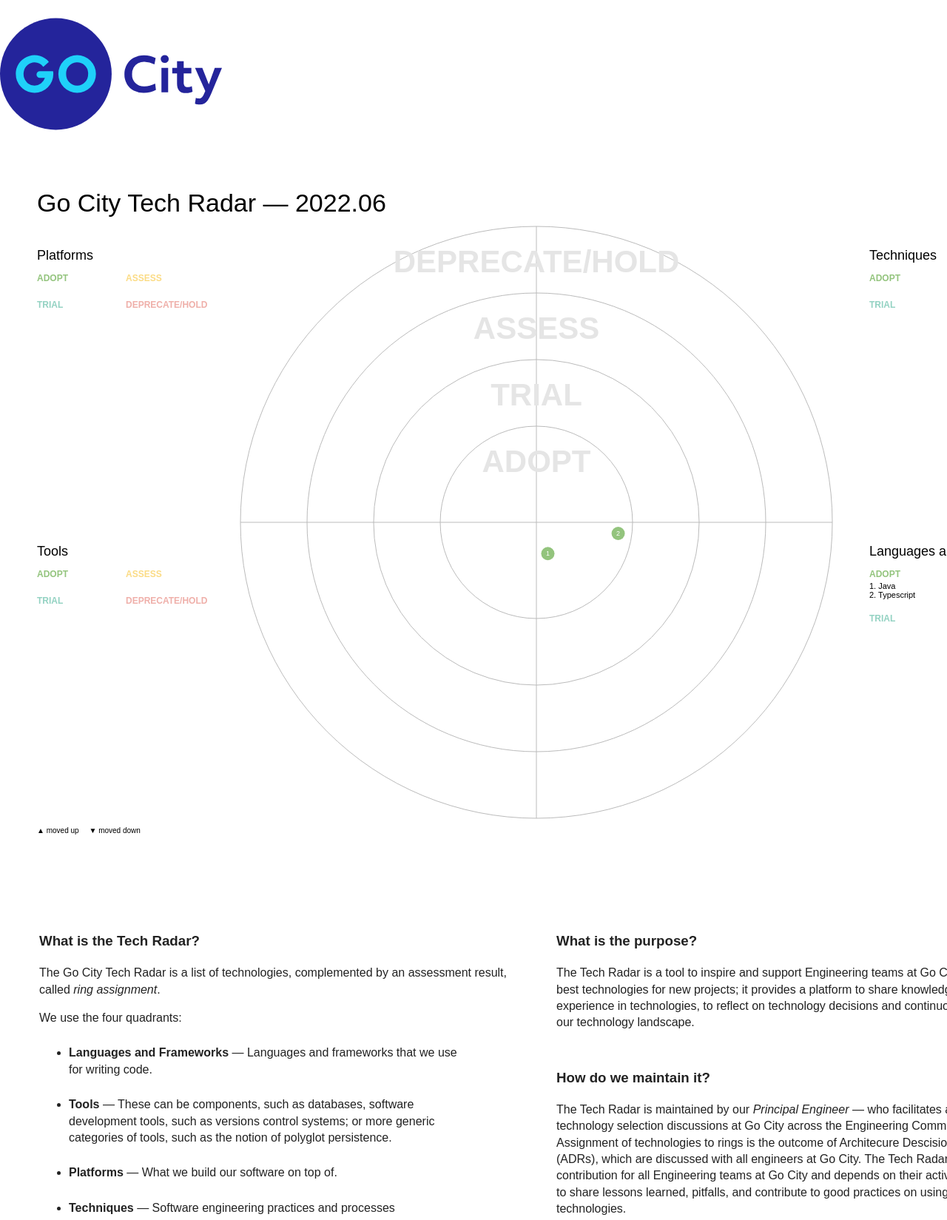
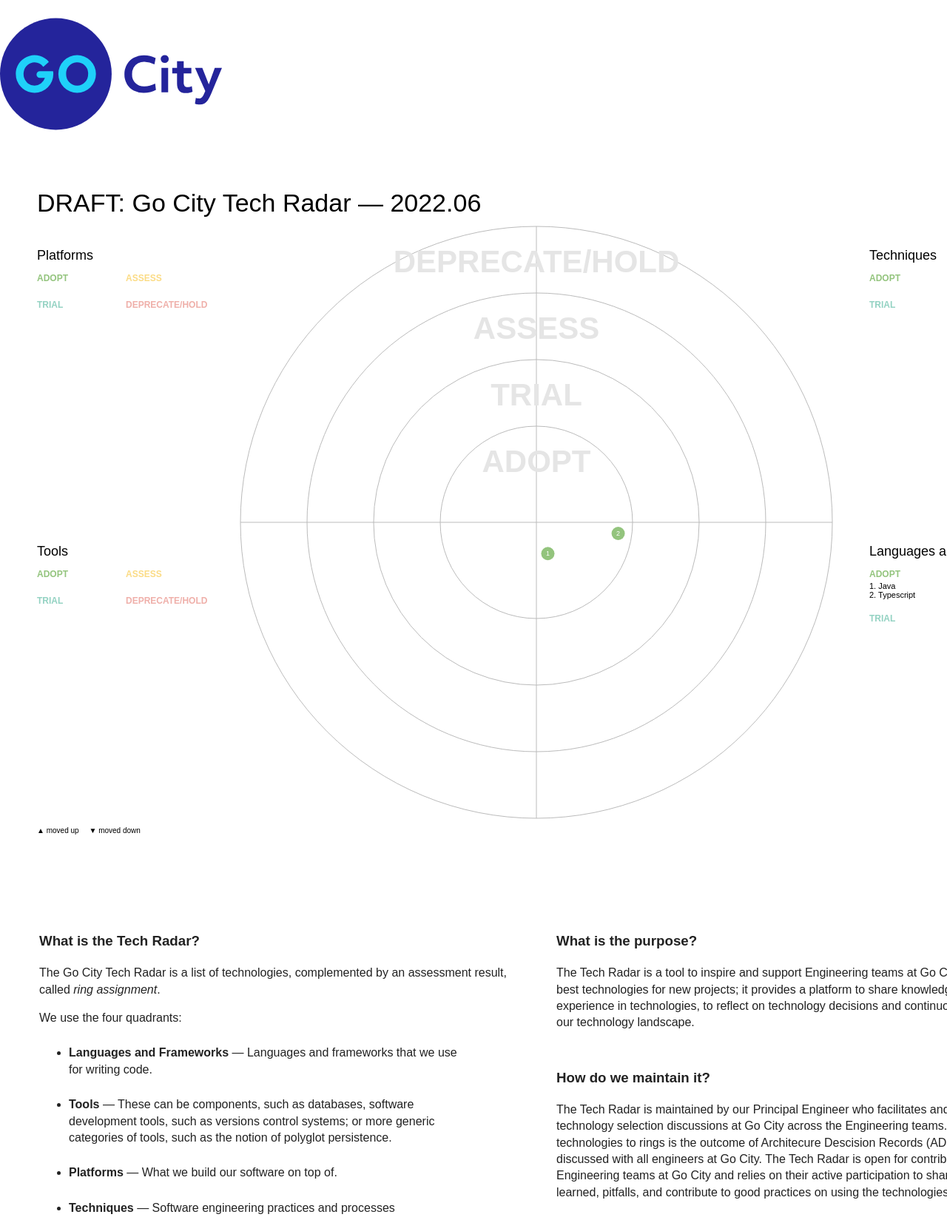
Before and after one commit to nathandeamer/tech-radar, a plain HTML site: page index.html in a window 1280 px wide. Shown: the top 1649 px of the page at 74% size. Drawn offline with Linux system fonts and the light colour scheme.

Commit message:
DRAFT mode

```diff
--- a/index.html
+++ b/index.html
@@ -42,7 +42,7 @@
           grid: "#bbb",
           inactive: "#ddd"
         },
-        title: "Go City Tech Radar — 2022.06",
+        title: "DRAFT: Go City Tech Radar — 2022.06",
         quadrants: [
           {name: "Languages and Frameworks"},
           {name: "Tools"},
@@ -118,7 +118,7 @@
         <h3>How do we maintain it?</h3>
 
         <p>
-          The Tech Radar is maintained by our <em>Principal Engineer</em> &mdash; who facilitates and drives the technology selection discussions at Go City across the Engineering Community. Assignment of technologies to rings is the outcome of Architecure Descision Records (ADRs), which are discussed with all engineers at Go City. The Tech Radar is open for contribution for all Engineering teams at Go City and depends on their active participation to share lessons learned, pitfalls, and contribute to good practices on using the technologies.<br/>
+          The Tech Radar is maintained by our Principal Engineer who facilitates and drives the technology selection discussions at Go City across the Engineering teams. Assignment of technologies to rings is the outcome of Architecure Descision Records (ADRs), which are discussed with all engineers at Go City. The Tech Radar is open for contribution for all Engineering teams at Go City and relies on their active participation to share lessons learned, pitfalls, and contribute to good practices on using the technologies.<br/>
         </p>
       </td>
     </tr>
```
